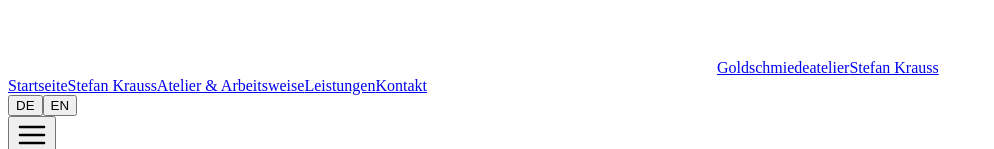
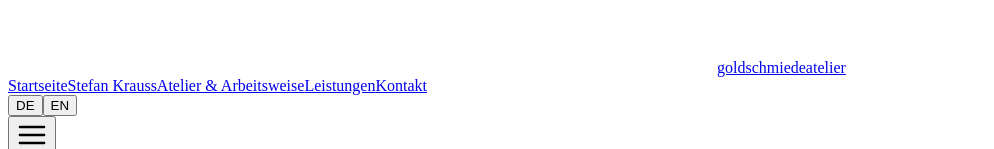
Before and after one commit to muellerprints/AtelierStefanKrauss, a React (Vite) app: page / in a window 1280 px wide. Shown: the part 644-793 px from the top of the page, without its empty margins (0-994 px from the left). Built offline with nearby package versions, Linux system fonts and the light colour scheme; no server answers; the HTML template or start-up script is replaced by a standard one.

Commit message:
Header: show only 'goldschmiedeatelier' as brand

```diff
--- a/src/components/Header.jsx
+++ b/src/components/Header.jsx
@@ -34,10 +34,7 @@ export default function Header(){
         <div className="brand">
           <Link to="/" className="brand-link">
             <img src="/assets/icons/wappen-outline.png" alt="SK" className="brand-mono" />
-            <span className="brand-wordmark logo" aria-label="Goldschmiedeatelier Stefan Krauss">
-              <span className="brand-main">Goldschmiedeatelier</span>
-              <span className="brand-sub">Stefan Krauss</span>
-            </span>
+            <span className="brand-wordmark logo">goldschmiedeatelier</span>
           </Link>
         </div>
         <nav className="main-nav">
```
